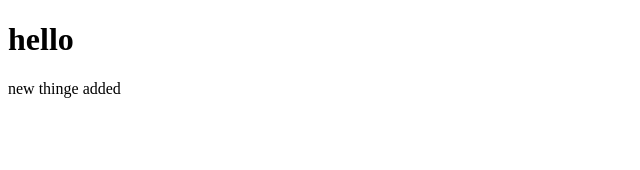
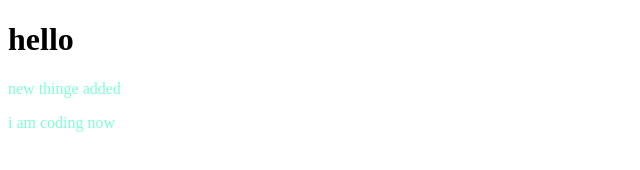
Before and after one commit to masud122/my-first-repo, a plain HTML site: page index.html in a window 1280 px wide. Shown: the whole page, without its empty margins (0-640 px from the left). Drawn offline with Linux system fonts and the light colour scheme.

Commit message:
style added

```diff
--- a/index.html
+++ b/index.html
@@ -5,9 +5,11 @@
     <meta http-equiv="X-UA-Compatible" content="IE=edge">
     <meta name="viewport" content="width=device-width, initial-scale=1.0">
     <title>my fisrt repo</title>
+    <link rel="stylesheet" href="style.css">
 </head>
 <body>
     <h1>hello</h1>
     <p>new thinge added</p>
+    <p>i am coding now</p>
 </body>
 </html>
--- /dev/null
+++ b/style.css
@@ -0,0 +1,4 @@
+p
+{
+    color: aquamarine;
+}
```
